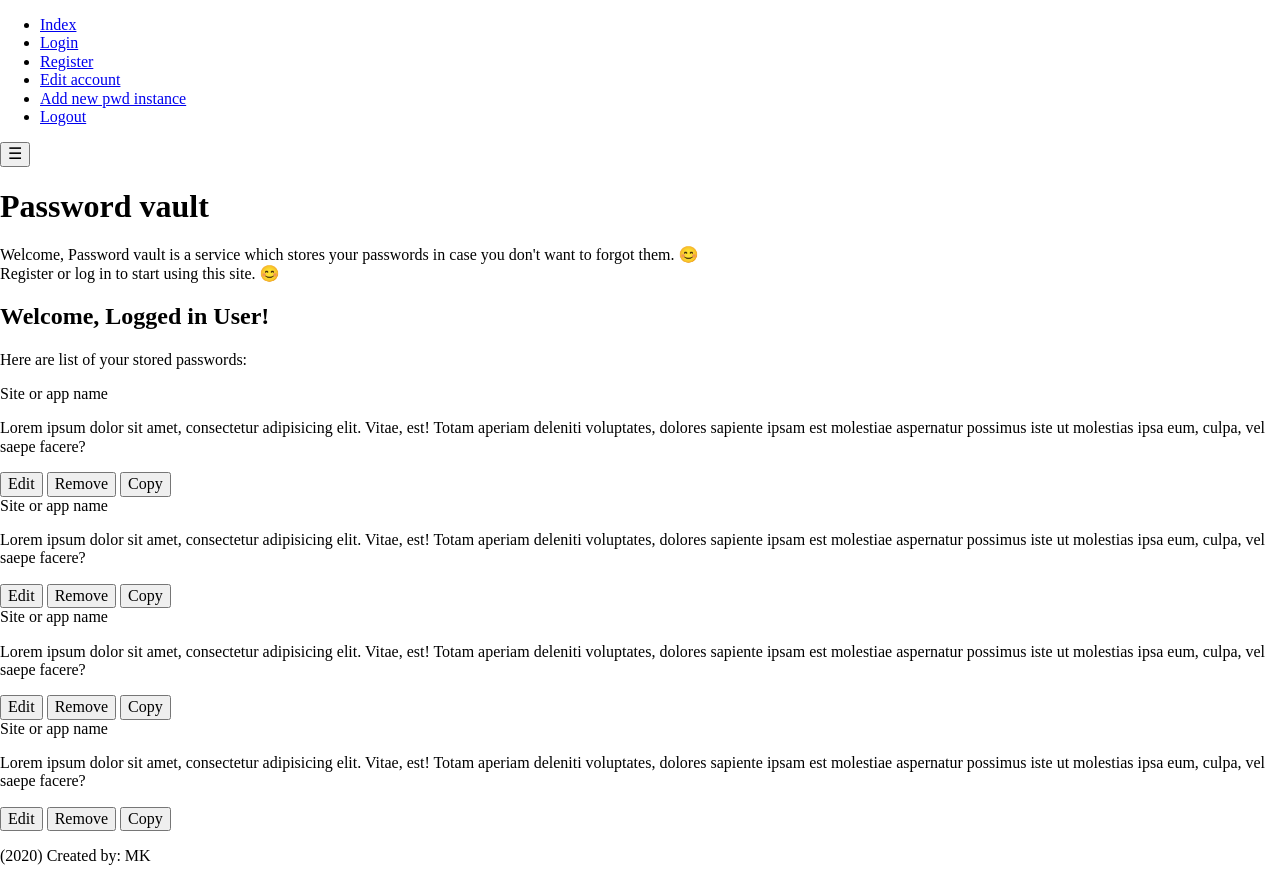
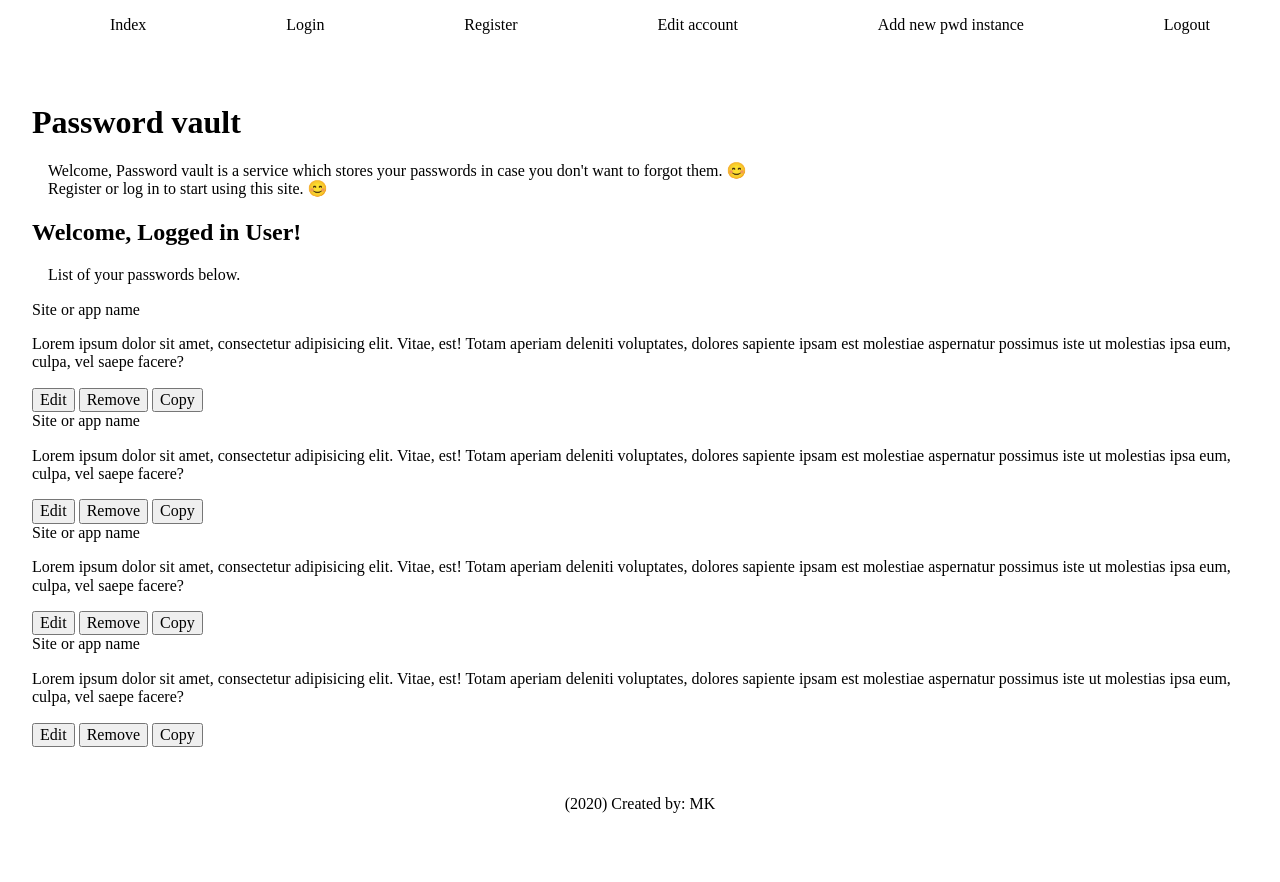
Before and after one commit to Raviraven/html-password-vault-template, a website: page src/content/index.html in a window 1280 px wide. After the commit the page ends 829 px from the top, so only its background shows below. Drawn offline with nearby package versions, Linux system fonts and the light colour scheme; files that its build step writes are made by us from their sources.

Commit message:
scss: save commit

```diff
--- a/src/content/index.html
+++ b/src/content/index.html
@@ -77,7 +77,7 @@
           <h2>Welcome, Logged in User!</h2>
         </header>
         <p class="main__description--paragraph">
-          Here are list of your stored passwords:
+          List of your passwords below.
         </p>
       </section>
 
--- a/src/scss/main.scss
+++ b/src/scss/main.scss
@@ -11,4 +11,50 @@ html {
 }
 
 body {
+  min-height: 100vh;
+
+  // display: flex;
+  // flex-direction: column;
+  // justify-content: space-between;
+
+  display: grid;
+  grid-template-areas: "header" "content" "footer";
 }
+
+.main{
+  padding: 32px;
+  grid-area: content;
+
+  &__description{
+    &--paragraph{
+      padding-left: 16px;
+    }
+  }
+}
+
+.navigation{
+  grid-area: header;
+  &__button{
+    display: none;
+    border: none;
+    outline: none;
+  }
+
+  &__link{
+    text-decoration: none;
+    color: black;
+  }
+
+  &__list{
+    display: flex;
+    justify-content: space-around;
+    list-style: none;
+  }
+
+}
+
+.footer{
+  grid-area: footer;
+  display: flex;
+  justify-content: center;
+}
```
